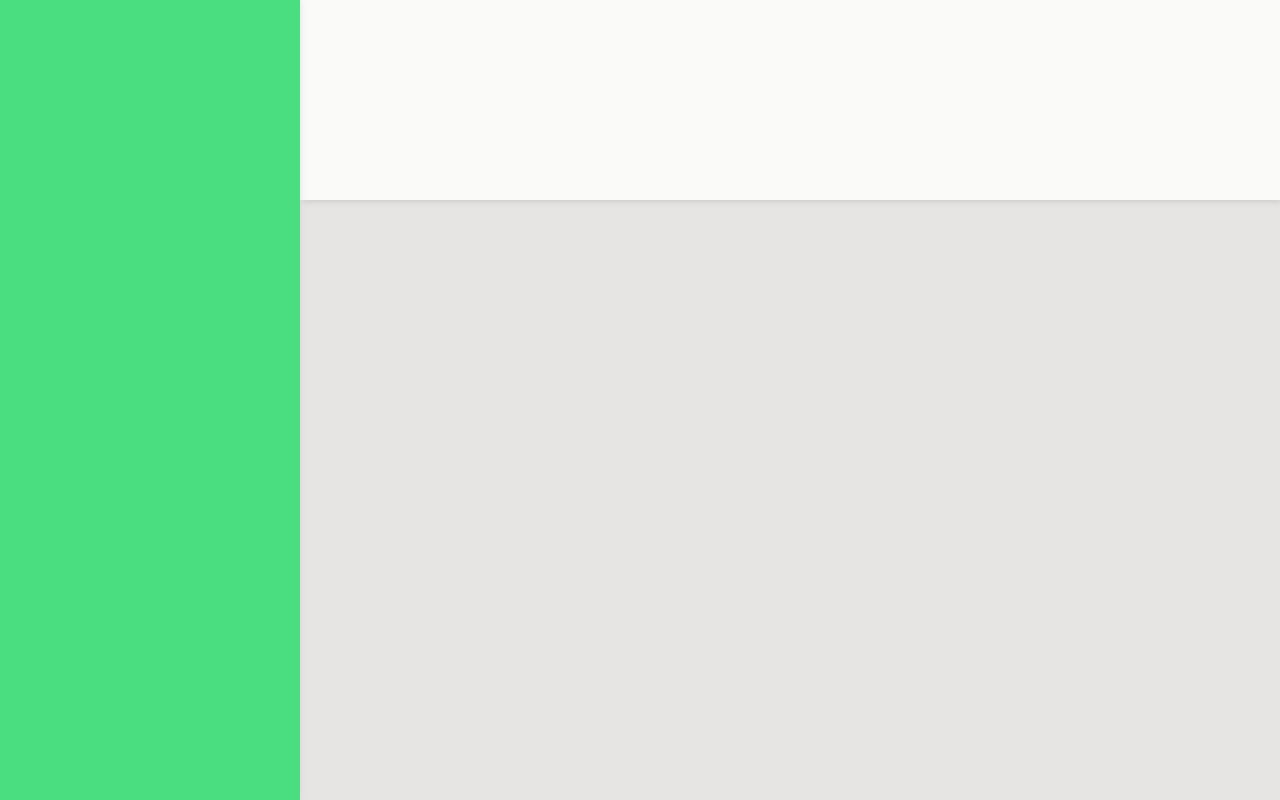
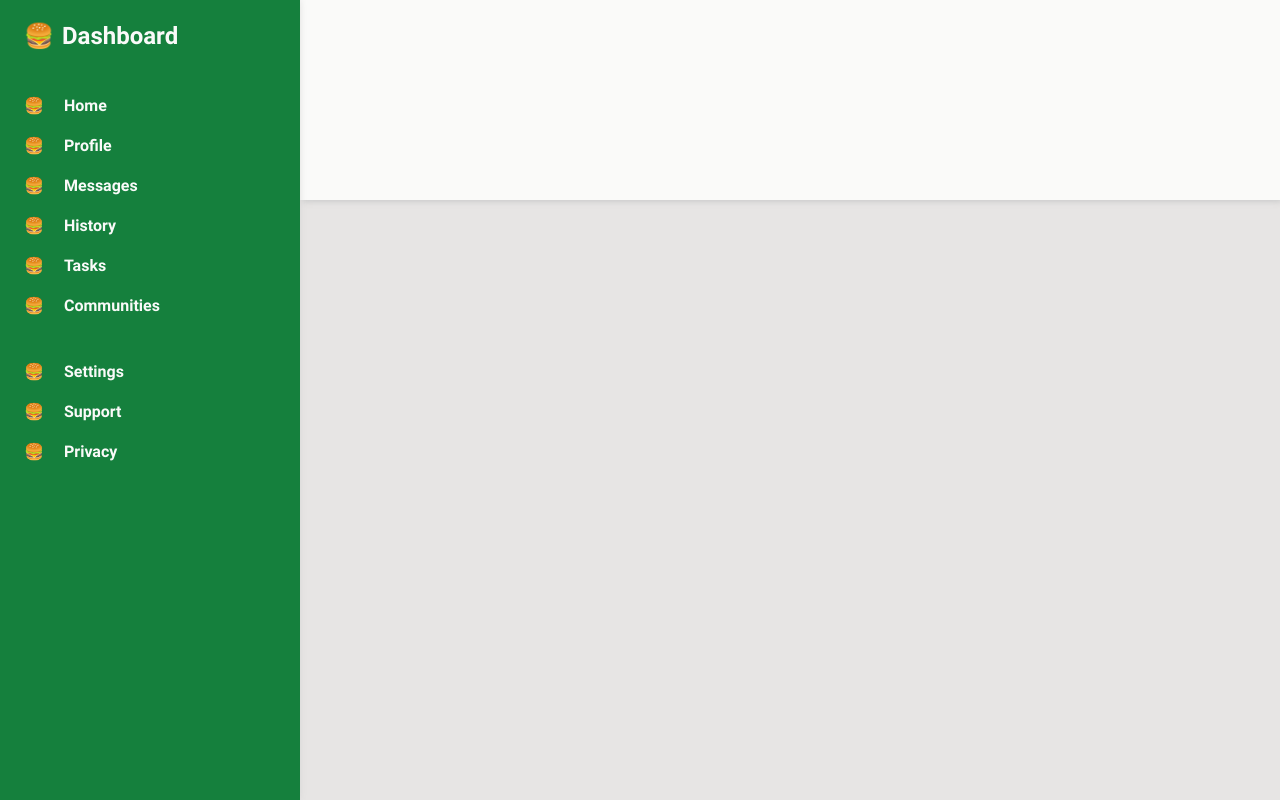
Before and after one commit to Adam-Ers/odin-admindashboard, a plain HTML site: page index.html in a window 1280 px wide. Drawn offline with Linux system fonts and the light colour scheme.

Commit message:
Sidebar basic styling

```diff
--- a/index.html
+++ b/index.html
@@ -12,7 +12,32 @@
 
         </div>
         <div class="sidebar">
-
+            <div class="sidebarLogo">
+                <div class="sidebarIcon">🍔</div>
+                <div class="sidebarText">Dashboard</div>
+            </div>
+            <div class="sidebarGroup1">
+                <div class="sidebarIcon">🍔</div>
+                <div class="sidebarText">Home</div>
+                <div class="sidebarIcon">🍔</div>
+                <div class="sidebarText">Profile</div>
+                <div class="sidebarIcon">🍔</div>
+                <div class="sidebarText">Messages</div>
+                <div class="sidebarIcon">🍔</div>
+                <div class="sidebarText">History</div>
+                <div class="sidebarIcon">🍔</div>
+                <div class="sidebarText">Tasks</div>
+                <div class="sidebarIcon">🍔</div>
+                <div class="sidebarText">Communities</div>
+            </div>
+            <div class="sidebarGroup2">
+                <div class="sidebarIcon">🍔</div>
+                <div class="sidebarText">Settings</div>
+                <div class="sidebarIcon">🍔</div>
+                <div class="sidebarText">Support</div>
+                <div class="sidebarIcon">🍔</div>
+                <div class="sidebarText">Privacy</div>
+            </div>
         </div>
         <div class="content">
 
--- a/style.css
+++ b/style.css
@@ -99,9 +99,36 @@ body, html {
 .sidebar {
     grid-column: 1;
     grid-row: 1 / 3;
-    background-color: #4ade80;
+    background-color: #15803d;
     box-shadow: -2px 0px 8px #CCCCCC;
     z-index: 2;
+    display: flex;
+    flex-direction: column;
+    gap: 50px;
+    padding: 24px;
+    font-weight: 700;
+    color: #fafaf9;
+}
+
+.sidebarLogo {
+    font-size: 1.5rem;
+    display: flex;
+    flex-direction: row;
+    gap: 0.5rem;
+}
+
+.sidebarGroup1, .sidebarGroup2 {
+    display: grid;
+    grid-template-columns: 1rem 1fr;
+    gap: 1.5rem;
+}
+
+.sidebarIcon {
+    grid-column: 1;
+}
+
+.sidebarText {
+    grid-column: 2;
 }
 
 .content {
```
